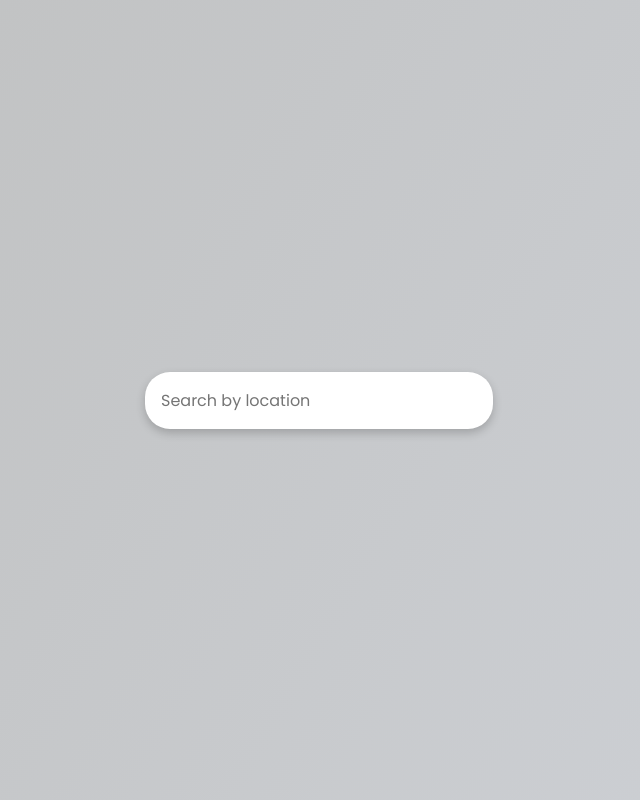
After one commit to svai0003/Indonesian-intelligence, a Node server app: template indonesian_intelligence/views/weather.pug in a window 1280 px wide. The commit adds this page. Shown: the whole page, without its empty margins (321-961 px from the left). Run offline with Node 20, Linux system fonts and the light colour scheme; the template is opened without the code that fills it: most values are stand-ins (such as "Sample title", 1, 10 or a date in 2020).

Commit message:
newn weather page

```diff
--- /dev/null
+++ b/indonesian_intelligence/public/css/weather.css
@@ -0,0 +1,42 @@
+@import url("https://fonts.googleapis.com/css2?family=Poppins:wght@200;400;600&display=swap");
+
+* {
+    box-sizing: border-box;
+}
+
+body {
+    background: linear-gradient(300deg, #ced1d6, #bfc0c0);
+    font-family: "Poppins", sans-serif;
+    display: flex;
+    flex-direction: column;
+    align-items: center;
+    justify-content: center;
+    margin: 0;
+    min-height: 100vh;
+}
+
+input {
+    background-color: #fff;
+    border: none;
+    border-radius: 25px;
+    box-shadow: 0 4px 10px rgba(0, 0, 0, 0.2);
+    font-family: inherit;
+    font-size: 1rem;
+    padding: 1rem;
+    min-width: 300px;
+}
+
+input:focus {
+    outline: none;
+}
+
+.weather {
+    font-size: 2rem;
+    text-align: center;
+}
+
+.weather h2 {
+    display: flex;
+    align-items: center;
+    margin-bottom: 0;
+}
--- /dev/null
+++ b/indonesian_intelligence/public/js/weather.js
@@ -0,0 +1,48 @@
+const apikey = "3265874a2c77ae4a04bb96236a642d2f";
+
+const main = document.getElementById("main");
+const form = document.getElementById("form");
+const search = document.getElementById("search");
+
+const url = (city) =>
+    `https://api.openweathermap.org/data/2.5/weather?q=${city}&appid=${apikey}`;
+
+async function getWeatherByLocation(city) {
+    const resp = await fetch(url(city), { origin: "cors" });
+    const respData = await resp.json();
+
+    console.log(respData);
+
+    addWeatherToPage(respData);
+}
+
+function addWeatherToPage(data) {
+    const temp = KtoC(data.main.temp);
+
+    const weather = document.createElement("div");
+    weather.classList.add("weather");
+
+    weather.innerHTML = `
+        <h2><img src="https://openweathermap.org/img/wn/${data.weather[0].icon}@2x.png" /> ${temp}°C <img src="https://openweathermap.org/img/wn/${data.weather[0].icon}@2x.png" /></h2>
+        <small>${data.weather[0].main}</small>
+    `;
+
+    // cleanup
+    main.innerHTML = "";
+
+    main.appendChild(weather);
+}
+
+function KtoC(K) {
+    return Math.floor(K - 273.15);
+}
+
+form.addEventListener("submit", (e) => {
+    e.preventDefault();
+
+    const city = search.value;
+
+    if (city) {
+        getWeatherByLocation(city);
+    }
+});
--- a/indonesian_intelligence/views/panjat_pinang.pug
+++ b/indonesian_intelligence/views/panjat_pinang.pug
@@ -3,3 +3,5 @@ extends layout
 block content
 
   iframe(src='https://i.simmer.io/@Leoyon99/testuploading' style='width:960px;height:540px;border:0')
+
+  iframe(src="https://i.simmer.io/@Leoyon99/typinggame1-0" style="width:960px;height:600px")
--- /dev/null
+++ b/indonesian_intelligence/views/weather.pug
@@ -0,0 +1,10 @@
+doctype html
+head
+  meta(charset='UTF-8')
+  meta(name='viewport' content='width=device-width, initial-scale=1.0')
+  title Weather App
+  link(rel='stylesheet' href='css/weather.css')
+  script(src='js/weather.js' defer='')
+form#form
+  input#search(type='text' placeholder='Search by location' autocomplete='off')
+main#main
```
